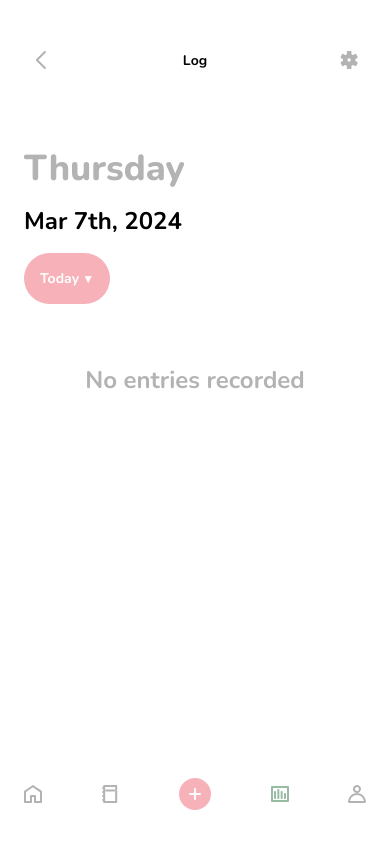
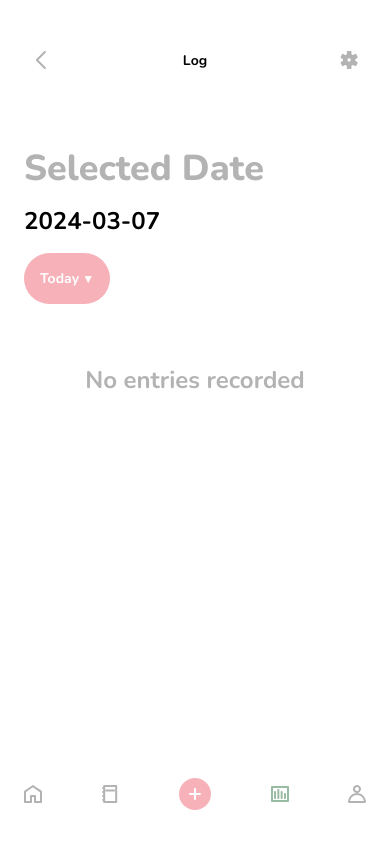
Before and after one commit to xshujo/betterment, a React Native app in the folder betterment-v2/: screen /Log in a window 390 px wide. Built offline with nearby package versions, Linux system fonts and the light colour scheme.

Commit message:
LogScreens shows all entries unfiltered

```diff
--- a/betterment-v2/components/LogEntry.js
+++ b/betterment-v2/components/LogEntry.js
@@ -41,8 +41,8 @@ export default function LogEntry({ category, entry }) {
       {/* Structure for Activity entries */}
       {category === 'activity' && (
         <View style={styles.entryContainer}>
-          <Text style={styles.activityNameText}>{entry.activityName}</Text>
-          <Text style={styles.p}>{entry.activityDuration} min</Text>
+          <Text style={styles.activityNameText}>{entry.name}</Text>
+          <Text style={styles.p}>{entry.duration} min</Text>
         </View>
       )}
 
--- a/betterment-v2/screens/LogScreen.js
+++ b/betterment-v2/screens/LogScreen.js
@@ -1,17 +1,33 @@
 // This component is a screen that displays the user's health entries //
 
-import React, { useState } from "react";
+import React, { useEffect, useState } from "react";
 import { ScrollView, StyleSheet, Text, TouchableOpacity, View } from "react-native";
 import { LinearGradient } from 'expo-linear-gradient';
-import { Colors } from "../constants/Colors";
 import { Calendar } from 'react-native-calendars'; // Import calendar picker
 
+import { Colors } from "../constants/Colors";
+import { loadFormData } from "../utils/storage";
 import LogEntry from "../components/LogEntry";
-import logData from '../assets/data/logEntries.json';
 
 export default function LogScreen() {
+  const [logData, setLogData] = useState([]);
   const [showCalendar, setShowCalendar] = useState(false);
   const [selectedDate, setSelectedDate] = useState(new Date().toISOString().split('T')[0]); // Default to today's date
+
+  useEffect(() => {
+    const fetchLogData = async () => {
+      try {
+        // Fetch log data from AsyncStorage
+        const formData = await loadFormData();
+        // Set the fetched log data to the state
+        setLogData(formData);
+      } catch (error) {
+        console.error('Error fetching log data:', error);
+      }
+    };
+
+    fetchLogData();
+  }, []);
 
   function toggleShowCalendar() {
     setShowCalendar(!showCalendar);
@@ -23,74 +39,19 @@ export default function LogScreen() {
     setShowCalendar(false);
   };
 
-  // Filter log entries by selected date
-  const filteredEntries = logData.map(categoryData => ({
-    ...categoryData,
-    entries: categoryData.entries.filter(entry => {
-      const entryDate = new Date(entry.dateCreated);
-      const selectedDateObj = new Date(selectedDate);
-      return (
-        entryDate.getUTCFullYear() === selectedDateObj.getUTCFullYear() &&
-        entryDate.getUTCMonth() === selectedDateObj.getUTCMonth() &&
-        entryDate.getUTCDate() === selectedDateObj.getUTCDate()
-      );
-    })
-  })).filter(categoryData => categoryData.entries.length > 0);
-
-  // Calculate exercise count and meal count
-  let exerciseCount = 0;
-  let mealCount = 0;
-
-  filteredEntries.forEach(categoryData => {
-    const { category, entries } = categoryData;
-
-    if (category === 'activity') {
-      exerciseCount += entries.length;
-    } else if (category === 'nutrition') {
-      mealCount += new Set(entries.map(entry => entry.mealType)).size;
-    }
-  });
-
   // Get current date in "YYYY-MM-DD" format
   const currentDate = new Date().toISOString().split('T')[0];
-
-  const formattedSelectedDate = new Date(selectedDate);
-  const timeZoneOffset = formattedSelectedDate.getTimezoneOffset() * 60000; // Get time zone offset in milliseconds
-  const adjustedSelectedDate = new Date(formattedSelectedDate.getTime() + timeZoneOffset);
-
-  // Format selected date in "Sunday, Feb 25th, 2024" format
-  const dayOfWeek = adjustedSelectedDate.toLocaleString('en-US', { weekday: 'long' });
-  const month = adjustedSelectedDate.toLocaleString('en-US', { month: 'short' });
-  const dayOfMonth = adjustedSelectedDate.getDate();
-  const year = adjustedSelectedDate.getFullYear();
-  const selectedDateDisplay = `${month} ${dayOfMonth}${getDaySuffix(dayOfMonth)}, ${year}`;
-
-  // Format selected date in "dd/mm/yy" format
-  const selectedDateSortBy = adjustedSelectedDate.toLocaleString('en-GB', { day: '2-digit', month: '2-digit', year: '2-digit' }).replace(/\//g, '/');
-
-  // Function to get day suffix (st, nd, rd, th)
-  function getDaySuffix(day) {
-    if (day >= 11 && day <= 13) {
-      return 'th';
-    }
-    switch (day % 10) {
-      case 1: return 'st';
-      case 2: return 'nd';
-      case 3: return 'rd';
-      default: return 'th';
-    }
-  }
 
   return (
     <View style={{ flex: 1, backgroundColor: 'white' }}>
       <ScrollView contentContainerStyle={styles.container}>
         <View style={styles.dateContainer}>
-          <Text style={styles.dayText}>{dayOfWeek}</Text>
-          <Text style={styles.dateText}>{selectedDateDisplay}</Text>
+          <Text style={styles.dayText}>Selected Date</Text>
+          <Text style={styles.dateText}>{selectedDate}</Text>
         </View>
         <TouchableOpacity style={styles.showCalendarContainer} onPress={toggleShowCalendar}>
           <Text style={styles.showCalendarText}>
-            {selectedDate === currentDate ? "Today" : selectedDateSortBy}
+            {selectedDate === currentDate ? "Today" : selectedDate}
             {showCalendar ? <Text style={{ fontSize: 12 }}> &#x25B2;</Text> : <Text style={{ fontSize: 12 }}> &#x25BC;</Text>}
           </Text>
         </TouchableOpacity>
@@ -104,31 +65,22 @@ export default function LogScreen() {
           </View>
         )}
 
-        {filteredEntries.length === 0 ? ( // Check if there are no entries
+        {logData.length === 0 ? (
           <View style={styles.noEntriesContainer}>
             <Text style={styles.noEntriesText}>No entries recorded</Text>
           </View>
         ) : (
-          filteredEntries.map((categoryData) => {
-            const { category, entries } = categoryData;
-
-            return (
-              <LinearGradient colors={['#FED3D4', '#EEFFF3']}
-                start={[0, 1]}
-                end={[1, 0]}
-                style={{ borderRadius: 16 }}
-                key={category}>
-                <View style={styles.logContainer}>
-                  <Text style={styles.categoryText}>{category}</Text>
-                  {category === 'activity' && (<Text style={styles.countText}>Exercise count: {exerciseCount}</Text>)}
-                  {category === 'nutrition' && (<Text style={styles.countText}>Meal count: {mealCount}</Text>)}
-                  {entries.map((entry) => (
-                    <LogEntry key={entry.eid} category={category} entry={entry} />
-                  ))}
-                </View>
-              </LinearGradient>
-            );
-          })
+          logData.map((entry, index) => (
+            <LinearGradient key={index} colors={['#FED3D4', '#EEFFF3']} start={[0, 1]} end={[1, 0]} style={{ borderRadius: 16 }}>
+              <View style={styles.logContainer}>
+                {/* Render details based on the structure of your AsyncStorage data */}
+                <Text style={styles.categoryText}>{entry.formType[1]}</Text>
+                {/* Additional details specific to each entry */}
+                {/* Render LogEntry component */}
+                <LogEntry key={entry.id} category={entry.formType[1]} entry={entry} />
+              </View>
+            </LinearGradient>
+          ))
         )}
       </ScrollView>
     </View>
--- a/betterment-v2/utils/storage.js
+++ b/betterment-v2/utils/storage.js
@@ -15,7 +15,7 @@ export async function saveSettings(settings) {
     console.error('Error saving settings:', error);
     throw error;
   }
-};
+}
 
 // Function to load settings data from AsyncStorage
 export async function loadSettings() {
@@ -33,7 +33,7 @@ export async function loadSettings() {
     console.error('Error loading settings:', error);
     throw error;
   }
-};
+}
 
 // Key for storing goals data in AsyncStorage
 const GOALS_STORAGE_KEY = '@MyApp:goals';
@@ -47,7 +47,7 @@ export async function saveGoals(goals) {
     console.error('Error saving goals:', error);
     throw error;
   }
-};
+}
 
 // Function to load goals data from AsyncStorage
 export async function loadGoals() {
@@ -65,37 +65,48 @@ export async function loadGoals() {
     console.error('Error loading goals:', error);
     throw error;
   }
-};
+}
 
 // Key for storing entry data in AsyncStorage
 export const FORM_DATA_STORAGE_KEY = '@MyApp:formData';
 
 // Function to save entry data to AsyncStorage
-export const saveFormData = async (formData) => {
+export async function saveFormData(formData) {
   try {
     // Convert formData to JSON string
     const jsonData = JSON.stringify(formData);
 
+    // Generate a unique key based on timestamp and other identifier
+    const id = `${Date.now()}-${formData.category}`;
+
     console.log('Form data to be saved:', formData);
 
-    // Save the formData to AsyncStorage
-    await AsyncStorage.setItem(FORM_DATA_STORAGE_KEY, jsonData);
+    // Save the formData with the generated ID
+    await AsyncStorage.setItem(FORM_DATA_STORAGE_KEY + ':' + id, jsonData);
 
     console.log('Form data saved successfully!');
+
+    return id; // Return the generated ID
   } catch (error) {
     console.error('Error saving form data:', error);
     throw error;
   }
-};
+}
 
 // Function to load entry data from AsyncStorage
-export const loadFormData = async () => {
+export async function loadFormData() {
   try {
-    const jsonData = await AsyncStorage.getItem(FORM_DATA_STORAGE_KEY);
-    const formData = JSON.parse(jsonData);
-    return formData ? [formData] : [];
+    const keys = await AsyncStorage.getAllKeys();
+    const formDataPromises = keys.filter((key) => key.startsWith(FORM_DATA_STORAGE_KEY)).map(async (key) => {
+      const jsonData = await AsyncStorage.getItem(key);
+      return JSON.parse(jsonData);
+    });
+
+    const formData = await Promise.all(formDataPromises);
+    console.log("Data loaded successfully", formData);
+    return formData;
   } catch (error) {
     console.error('Error loading form data:', error);
     throw error;
   }
-};
+}
```
Also changed, not shown: betterment-v2/utils/logUtils.js (added, +12 -0 lines).
